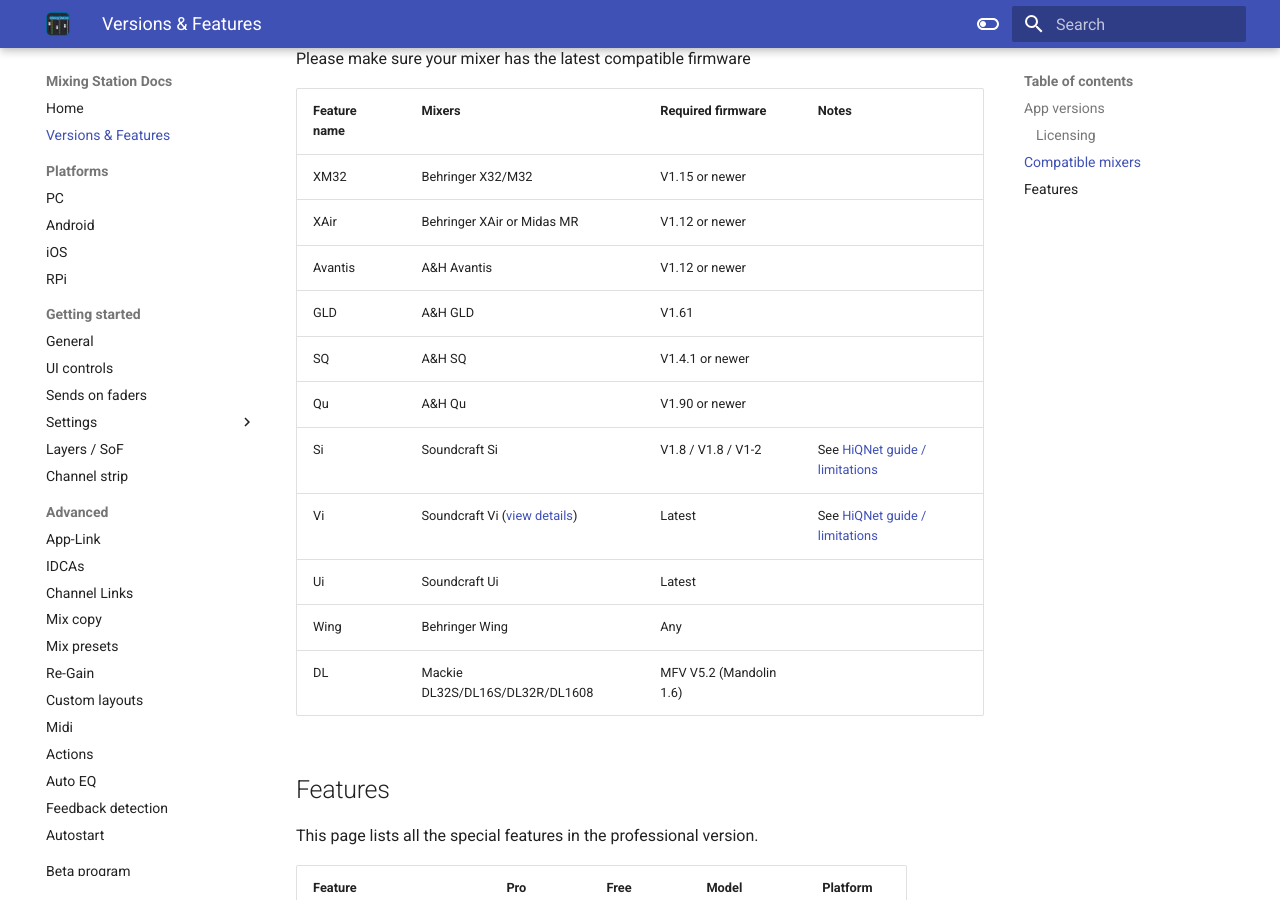
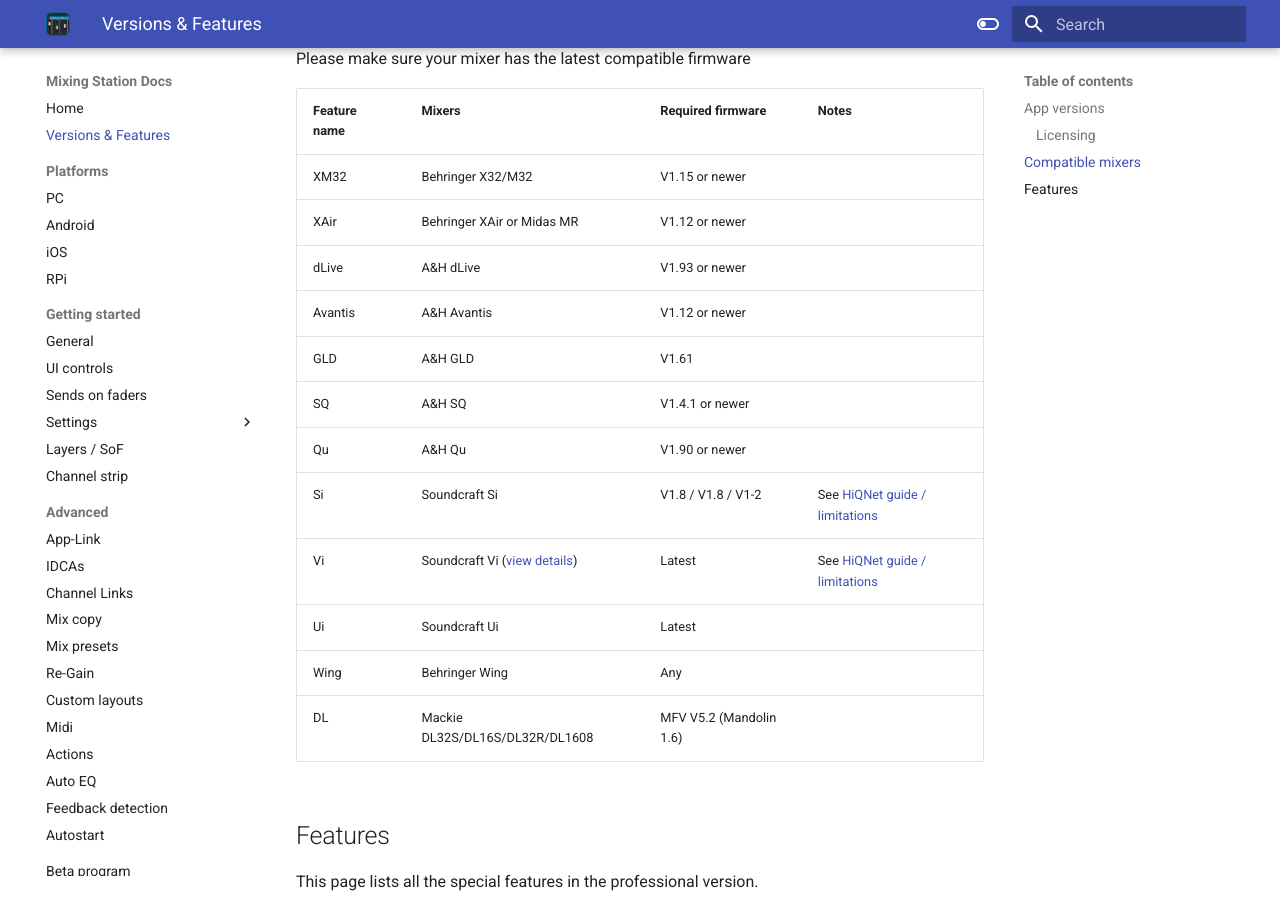
Before and after one commit to davidgiga1993/mixing-station-docs, an MkDocs documentation site: the page built from docs/feature-list.md, in a window 1280 px wide and 900 px high, scrolled down 518 px. Built offline with MkDocs 1.6.1 and Material for MkDocs 9.7.7, drawn with Linux system fonts in a browser that asks for light colours.

Commit message:
docs: dlive

```diff
--- a/docs/feature-list.md
+++ b/docs/feature-list.md
@@ -16,6 +16,7 @@
 | -- | -- | -- | -- |
 | XM32 | Behringer X32/M32 | V1.15 or newer | |
 | XAir | Behringer XAir or Midas MR  | V1.12 or newer | |
+| dLive | A&H dLive  | V1.93 or newer | |
 | Avantis | A&H Avantis  | V1.12 or newer | |
 | GLD | A&H GLD  | V1.61 | |
 | SQ | A&H SQ  | V1.4.1 or newer | |
```
